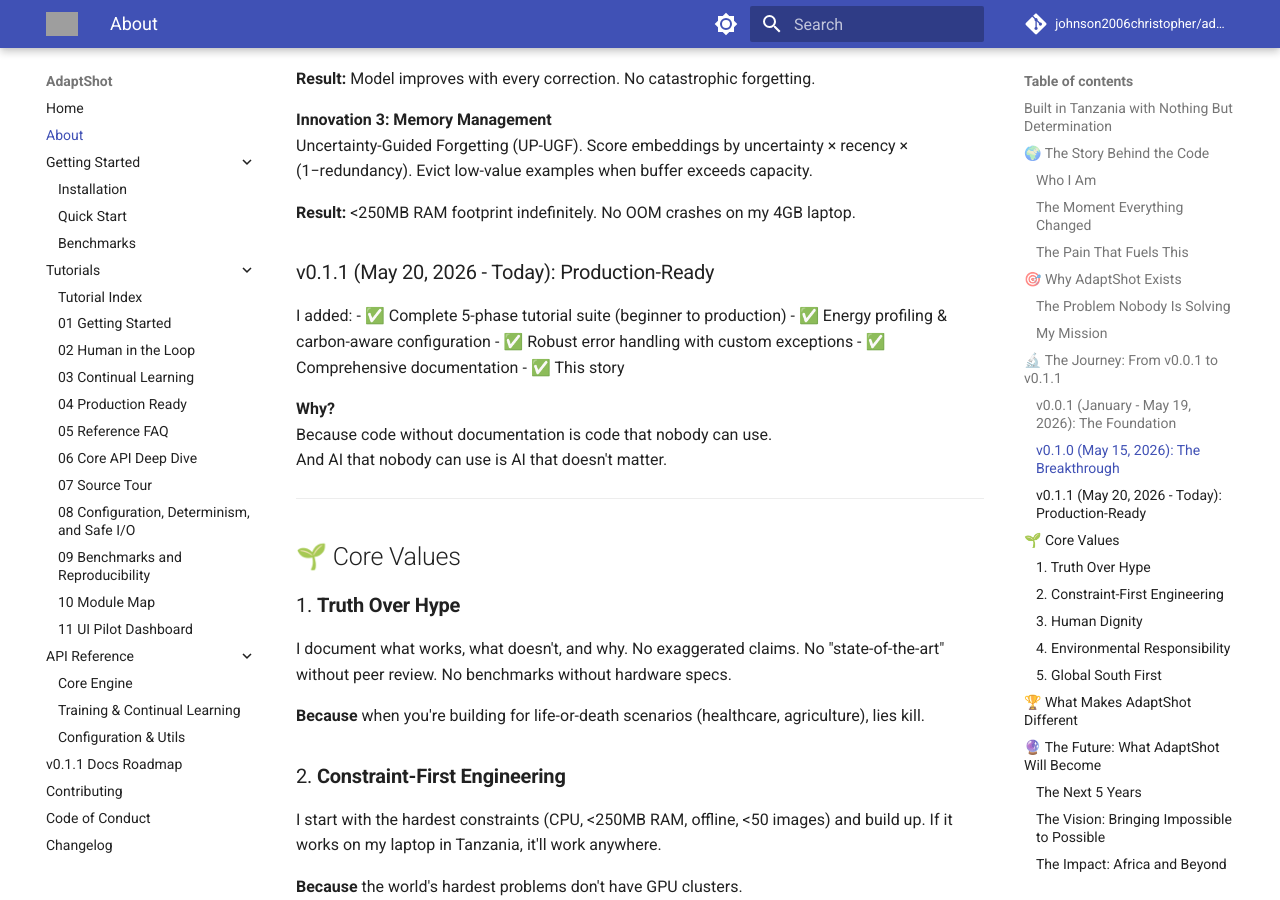
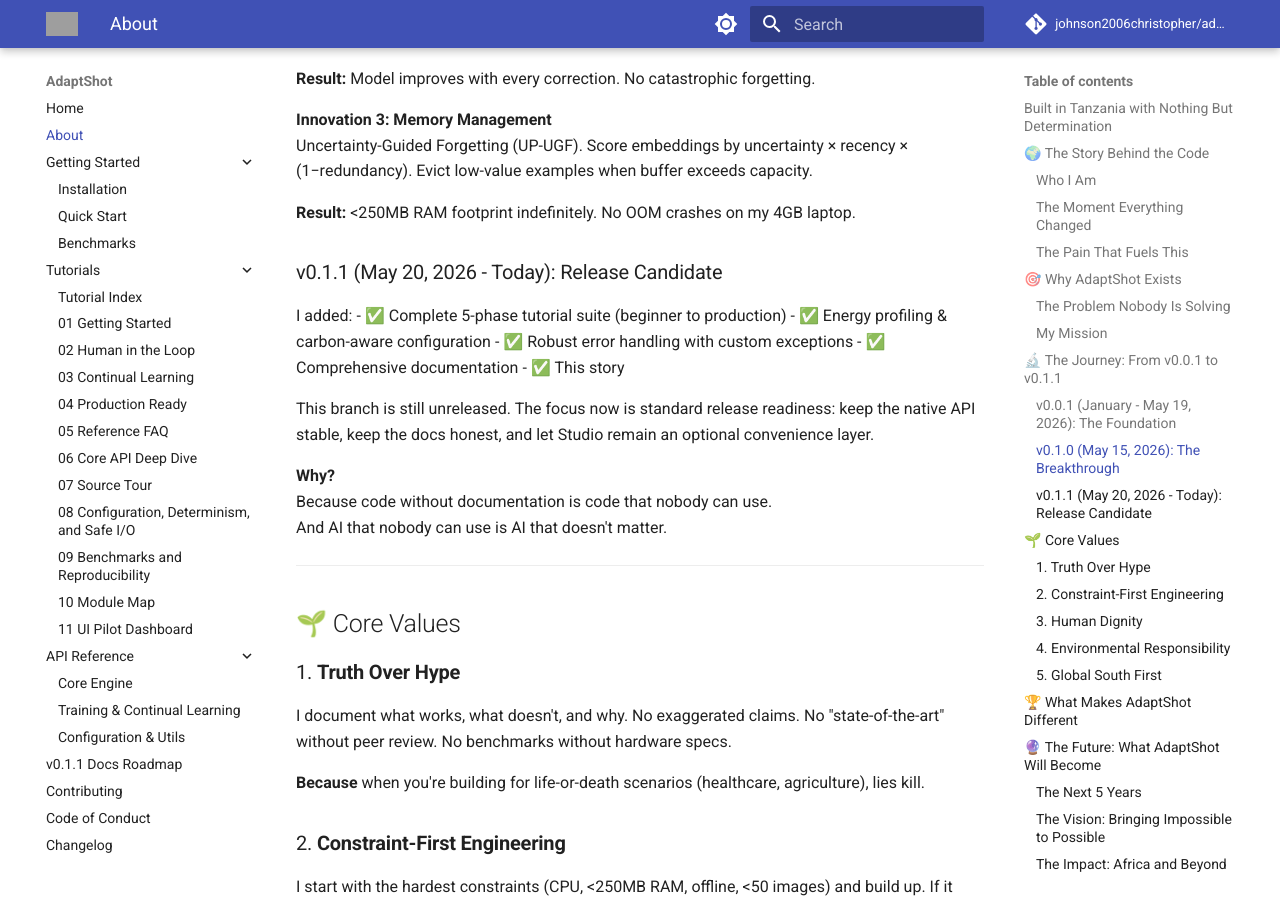
Before and after one commit to johnson2006christopher/adaptshot, an MkDocs documentation site: the page built from docs/about.md, in a window 1280 px wide and 900 px high, scrolled down 3770 px. Built offline with MkDocs 1.6.1 and Material for MkDocs 9.7.7, drawn with Linux system fonts in a browser that asks for light colours; comment, search, counter and statistics services are not loaded; grey boxes are pictures that could not be loaded.

Commit message:
feat: update version description in about.md to reflect release candidate status and clarify documentation focus

```diff
--- a/docs/about.md
+++ b/docs/about.md
@@ -153,7 +153,7 @@
 
 **Result:** <250MB RAM footprint indefinitely. No OOM crashes on my 4GB laptop.
 
-### v0.1.1 (May 20, 2026 - Today): Production-Ready
+### v0.1.1 (May 20, 2026 - Today): Release Candidate
 
 I added:
 - ✅ Complete 5-phase tutorial suite (beginner to production)
@@ -161,6 +161,8 @@
 - ✅ Robust error handling with custom exceptions
 - ✅ Comprehensive documentation
 - ✅ This story
+
+This branch is still unreleased. The focus now is standard release readiness: keep the native API stable, keep the docs honest, and let Studio remain an optional convenience layer.
 
 **Why?**
 Because code without documentation is code that nobody can use.
```
